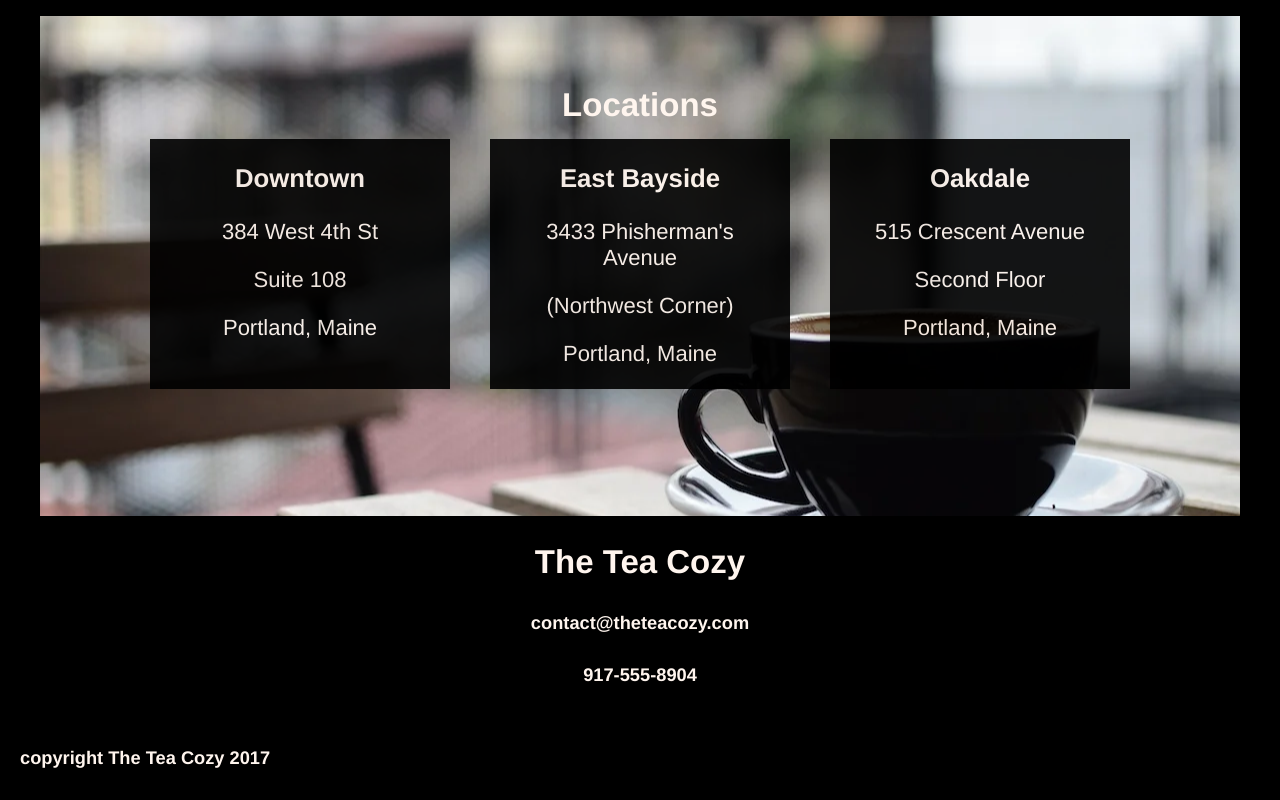
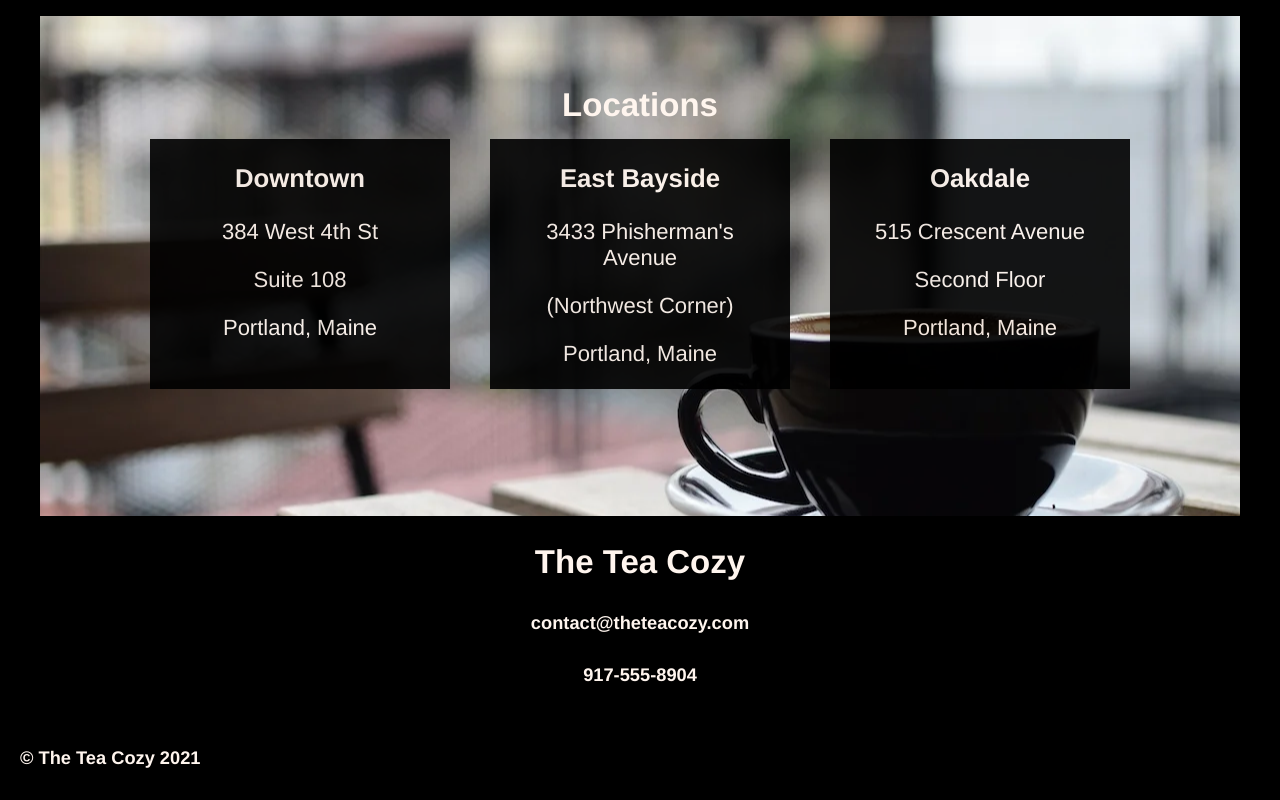
Before and after one commit to adnan-sheikh/tea-cozy, a plain HTML site: page index.html in a window 1280 px wide. Shown: the part 1535-2335 px from the top of the page. Drawn offline with Linux system fonts and the light colour scheme.

Commit message:
Update index.html

```diff
--- a/index.html
+++ b/index.html
@@ -89,7 +89,7 @@
                 </address>
             </div>
             <div class="copyright">
-                <h5>copyright The Tea Cozy 2017</h5>
+                <h5>&copy; The Tea Cozy 2021</h5>
             </div>
 
 
```
